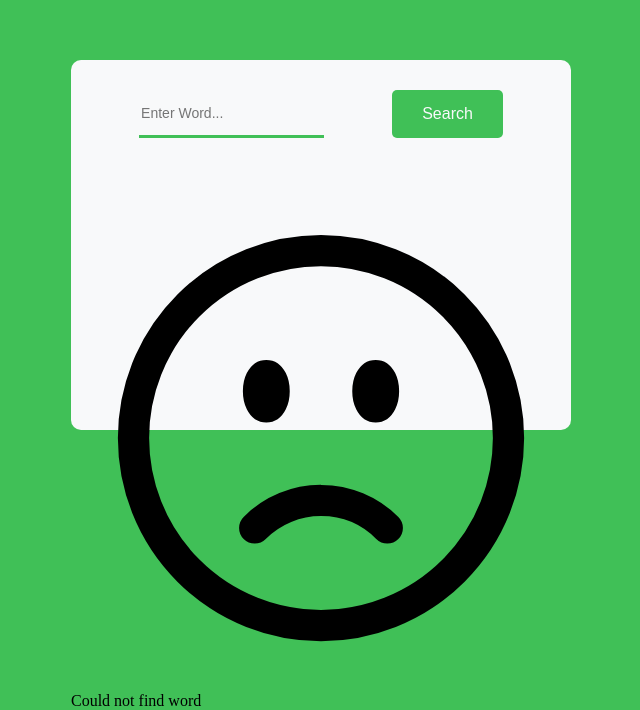
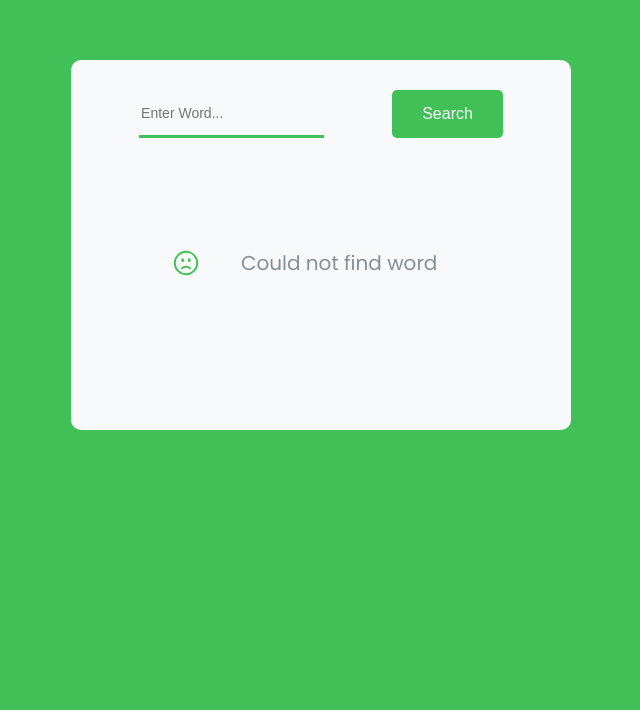
Before and after one commit to MarcAlKareh/DictionaryApp, a plain HTML site: page index.html in a window 1280 px wide. Shown: the part 155-865 px from the top of the page, without its empty margins (319-959 px from the left). After the commit the page ends 800 px from the top, so only its background shows below. Drawn offline with Linux system fonts and the light colour scheme.

Commit message:
styled error message elements

```diff
--- a/style.css
+++ b/style.css
@@ -80,3 +80,22 @@ body {
   padding-left: 10px;
   border-left: 5px solid #40c057;
 }
+
+.error {
+  display: flex;
+  margin-top: 110px;
+}
+
+.icon-error {
+  width: 30px;
+  height: 30px;
+  stroke: #40c057;
+  margin-left: 100px;
+  margin-right: 40px;
+}
+
+.error-message {
+  font-size: 20px;
+  font-family: 'Poppins', sans-serif;
+  color: #868e96;
+}
```
